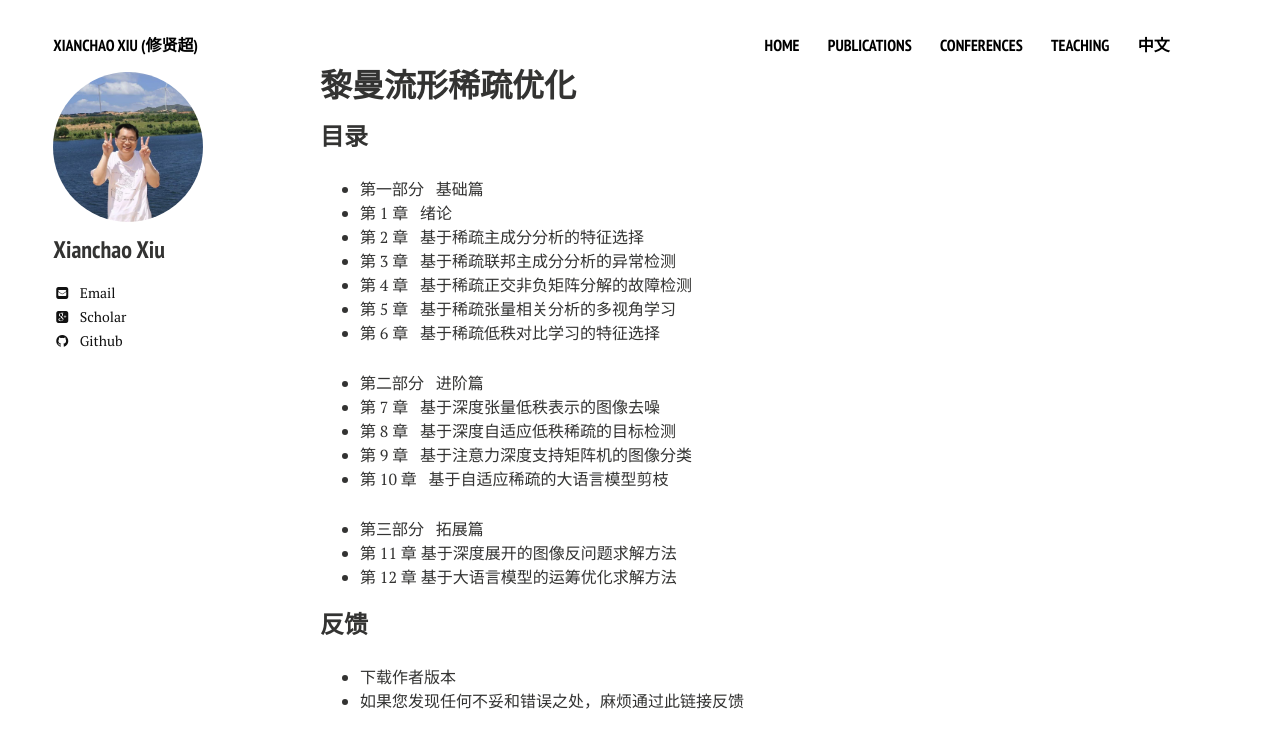
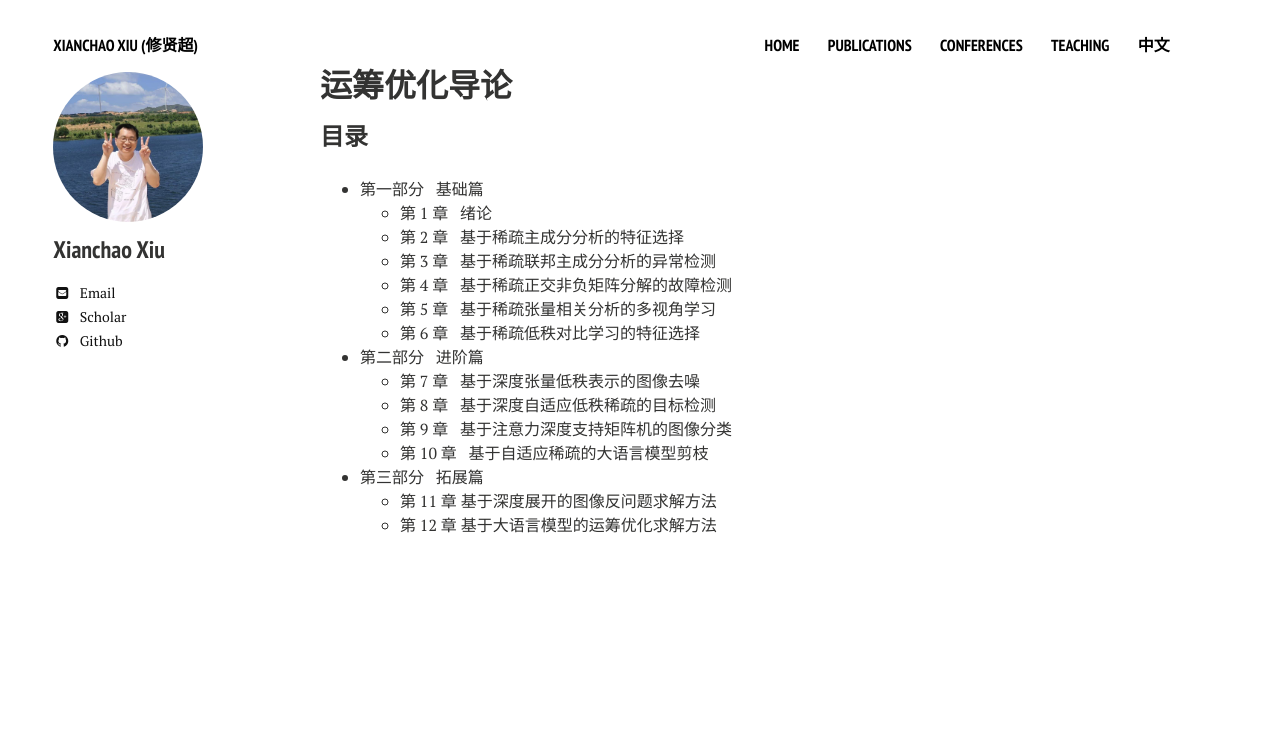
Before and after one commit to xianchaoxiu/xianchaoxiu.github.io, a Jekyll site: the page built from chinese/book/OR/index.md, in a window 1280 px wide. Shown: the top 748 px of the page. Built offline with Jekyll 4.4.1, drawn with Linux system fonts in a browser that asks for light colours; nearby versions of some CDN libraries.

Commit message:
Update index.md

```diff
--- a/chinese/book/OR/index.md
+++ b/chinese/book/OR/index.md
@@ -1,6 +1,6 @@
 ---
 layout: page
-title: 黎曼流形稀疏优化
+title: 运筹优化导论
 comments: false
 share: false
 ---
@@ -9,25 +9,20 @@ share: false
 ### 目录
 
 * 第一部分 &nbsp; 基础篇 <br>
- - 第 1 章 &nbsp;  绪论<br>
- - 第 2 章 &nbsp;  基于稀疏主成分分析的特征选择<br>
- - 第 3 章 &nbsp;  基于稀疏联邦主成分分析的异常检测<br>
- - 第 4 章 &nbsp;  基于稀疏正交非负矩阵分解的故障检测<br>
- - 第 5 章 &nbsp;  基于稀疏张量相关分析的多视角学习<br>
- - 第 6 章 &nbsp;  基于稀疏低秩对比学习的特征选择<br>
+  - 第 1 章 &nbsp;  绪论<br>
+  - 第 2 章 &nbsp;  基于稀疏主成分分析的特征选择<br>
+  - 第 3 章 &nbsp;  基于稀疏联邦主成分分析的异常检测<br>
+  - 第 4 章 &nbsp;  基于稀疏正交非负矩阵分解的故障检测<br>
+  - 第 5 章 &nbsp;  基于稀疏张量相关分析的多视角学习<br>
+  - 第 6 章 &nbsp;  基于稀疏低秩对比学习的特征选择<br>
 
 * 第二部分 &nbsp; 进阶篇<br>
- - 第 7 章 &nbsp;  基于深度张量低秩表示的图像去噪<br>
- - 第 8 章 &nbsp;  基于深度自适应低秩稀疏的目标检测<br>
- - 第 9 章 &nbsp;  基于注意力深度支持矩阵机的图像分类<br>
- - 第 10 章 &nbsp;   基于自适应稀疏的大语言模型剪枝<br>
+  - 第 7 章 &nbsp;  基于深度张量低秩表示的图像去噪<br>
+  - 第 8 章 &nbsp;  基于深度自适应低秩稀疏的目标检测<br>
+  - 第 9 章 &nbsp;  基于注意力深度支持矩阵机的图像分类<br>
+  - 第 10 章 &nbsp;   基于自适应稀疏的大语言模型剪枝<br>
 
 
 * 第三部分 &nbsp; 拓展篇<br>
- - 第 11 章 基于深度展开的图像反问题求解方法<br>
- - 第 12 章 基于大语言模型的运筹优化求解方法<br>
-
-
-### 反馈
-* 下载作者版本
-* 如果您发现任何不妥和错误之处，麻烦通过此链接反馈
+  - 第 11 章 基于深度展开的图像反问题求解方法<br>
+  - 第 12 章 基于大语言模型的运筹优化求解方法<br>
```
